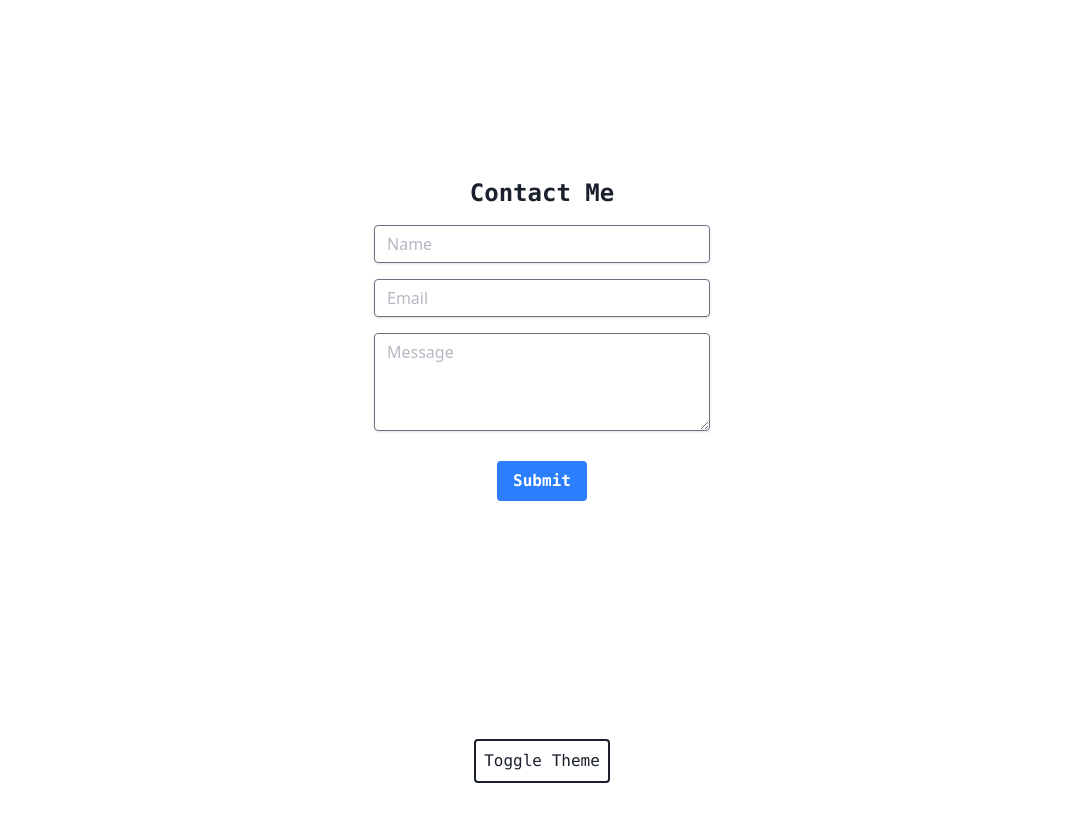
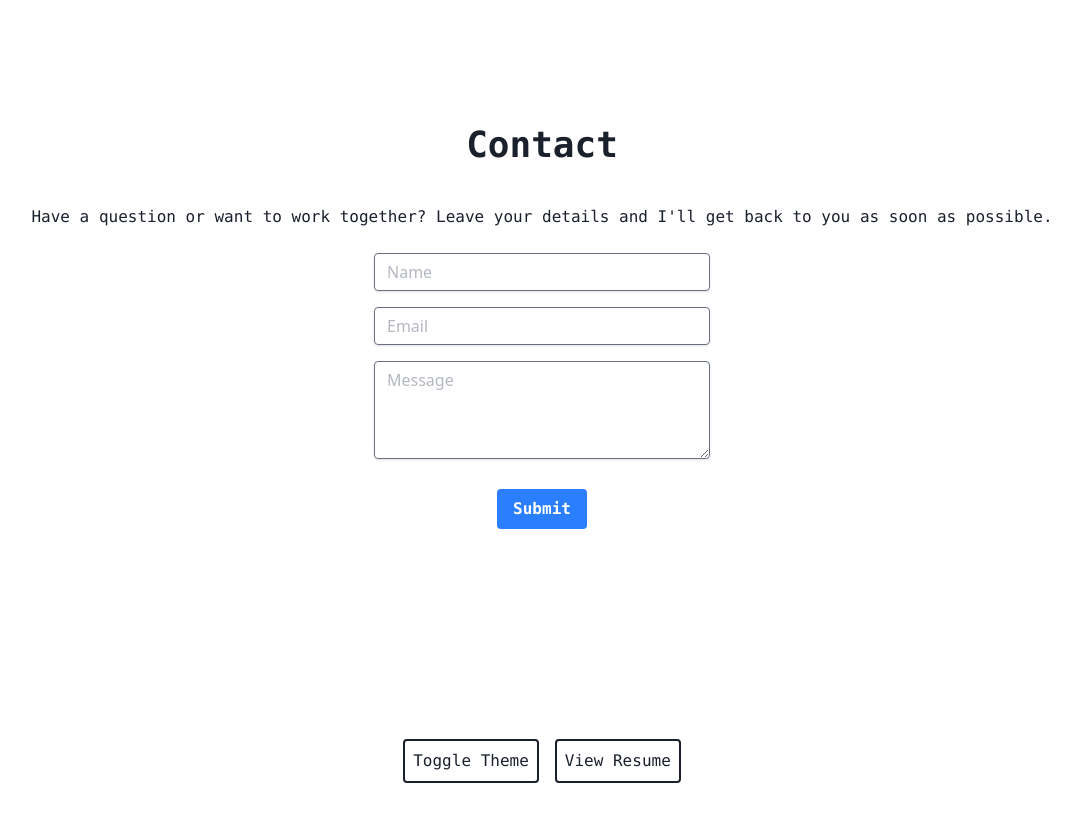
Before and after one commit to yuribychkov15/my-portfolio, a React (Vite) app: page / in a window 1280 px wide. Shown: the part 2740-3555 px from the top of the page, without its empty margins (98-1178 px from the left). Built offline with nearby package versions, Linux system fonts and the light colour scheme.

Commit message:
view resume and some final touches added

```diff
--- a/components/Contact.jsx
+++ b/components/Contact.jsx
@@ -9,13 +9,14 @@ function Contact() {
     }
     return (
         <div className="flex flex-col items-center justify-center min-h-screen">
+            <h1 className="text-4xl font-bold mb-10 text-center md:text-center font-mono">Contact</h1>
+            <p className="font-mono">Have a question or want to work together? Leave your details and I'll get back to you as soon as possible.</p>
             <form
                 onSubmit={handleSubmit}
                 action="https://formspree.io/f/xgvypeey"
                 method="POST"
                 className="p-6 w-full max-w-sm"
             >
-                <h2 className="text-2xl font-bold font-mono mb-4 text-center">Contact Me</h2>
                 <div className="mb-4">
                     <input
                         className="shadow appearance-none border rounded w-full py-2 px-3 text-gray-500 leading-tight focus:outline-none focus:shadow-outline"
--- a/src/App.jsx
+++ b/src/App.jsx
@@ -50,10 +50,18 @@ function App() {
         <Contact />
       </div>
 
-
-      <button className='p-2 hover:bg-gray-400 border-2 md:border-solid rounded font-mono' onClick={toggleDarkMode}>
-        Toggle Theme
-      </button>
+      <div className="flex justify-center space-x-4">
+        <button className='p-2 hover:bg-gray-400 border-2 md:border-solid rounded font-mono' onClick={toggleDarkMode}>
+          Toggle Theme
+        </button>
+        <a
+            href="/YURI BYCHKOV - RESUME.pdf"
+            target="_blank"
+            className="p-2 hover:bg-gray-400 border-2 md:border-solid rounded font-mono"
+        >
+            View Resume
+        </a>
+      </div>
 
     </div>
   )
```
Also changed, not shown: 1 other file (tests, documents, lock files or other folders).
